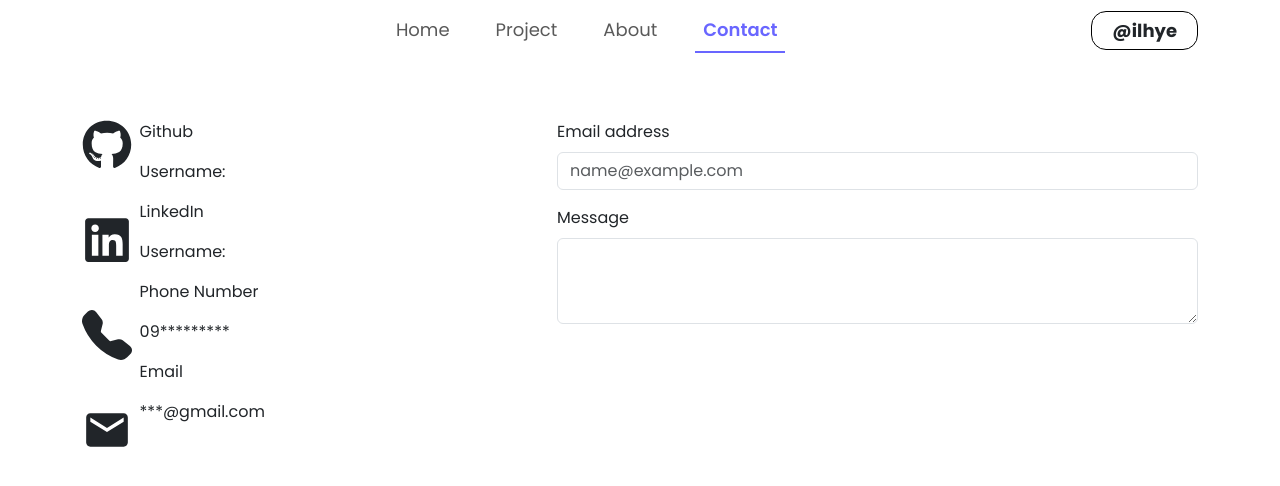
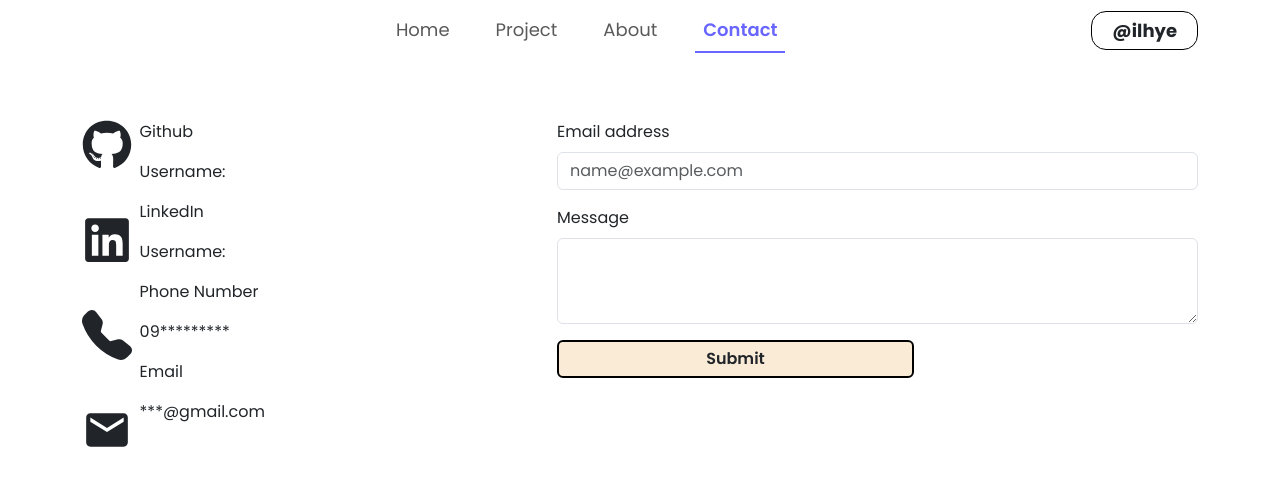
Before and after one commit to ilhye/Personal-Portfolio, a React (Vite) app: page /contact in a window 1280 px wide. Shown: the top 486 px of the page. Built offline with nearby package versions, Linux system fonts and the light colour scheme.

Commit message:
update contact

```diff
--- a/src/pages/Contact.jsx
+++ b/src/pages/Contact.jsx
@@ -3,6 +3,7 @@ import { FaLinkedin } from "react-icons/fa";
 import { BsFillTelephoneFill } from "react-icons/bs";
 import { MdEmail } from "react-icons/md";
 import "../styles/Contact.css";
+import Button from "../components/button/Button";
 
 export default function Contact() {
   return (
@@ -50,6 +51,7 @@ export default function Contact() {
               rows="3"
             ></textarea>
           </div>
+          <Button variant="primary" className="submit">Submit</Button>
         </div>
       </div>
     </>
```
